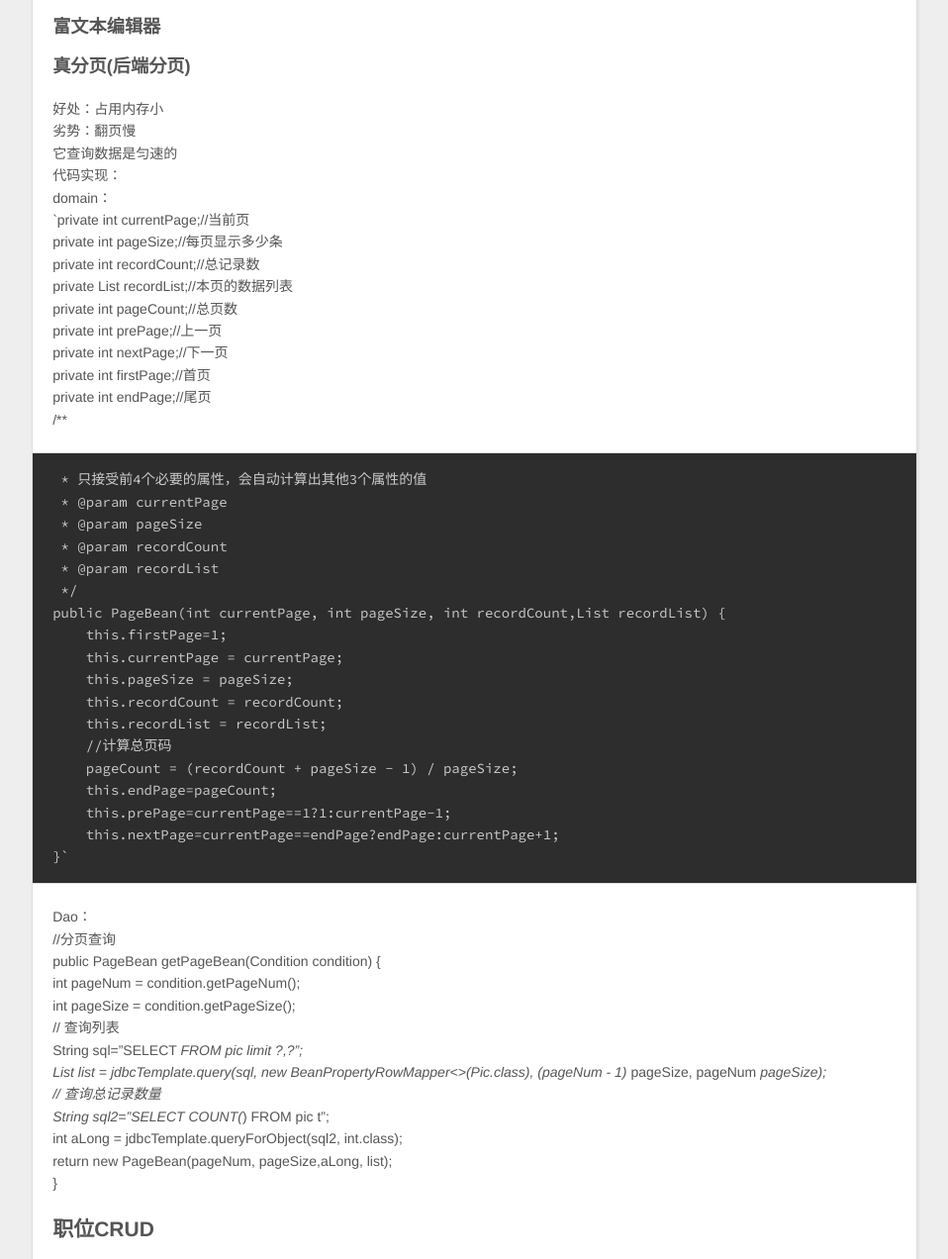
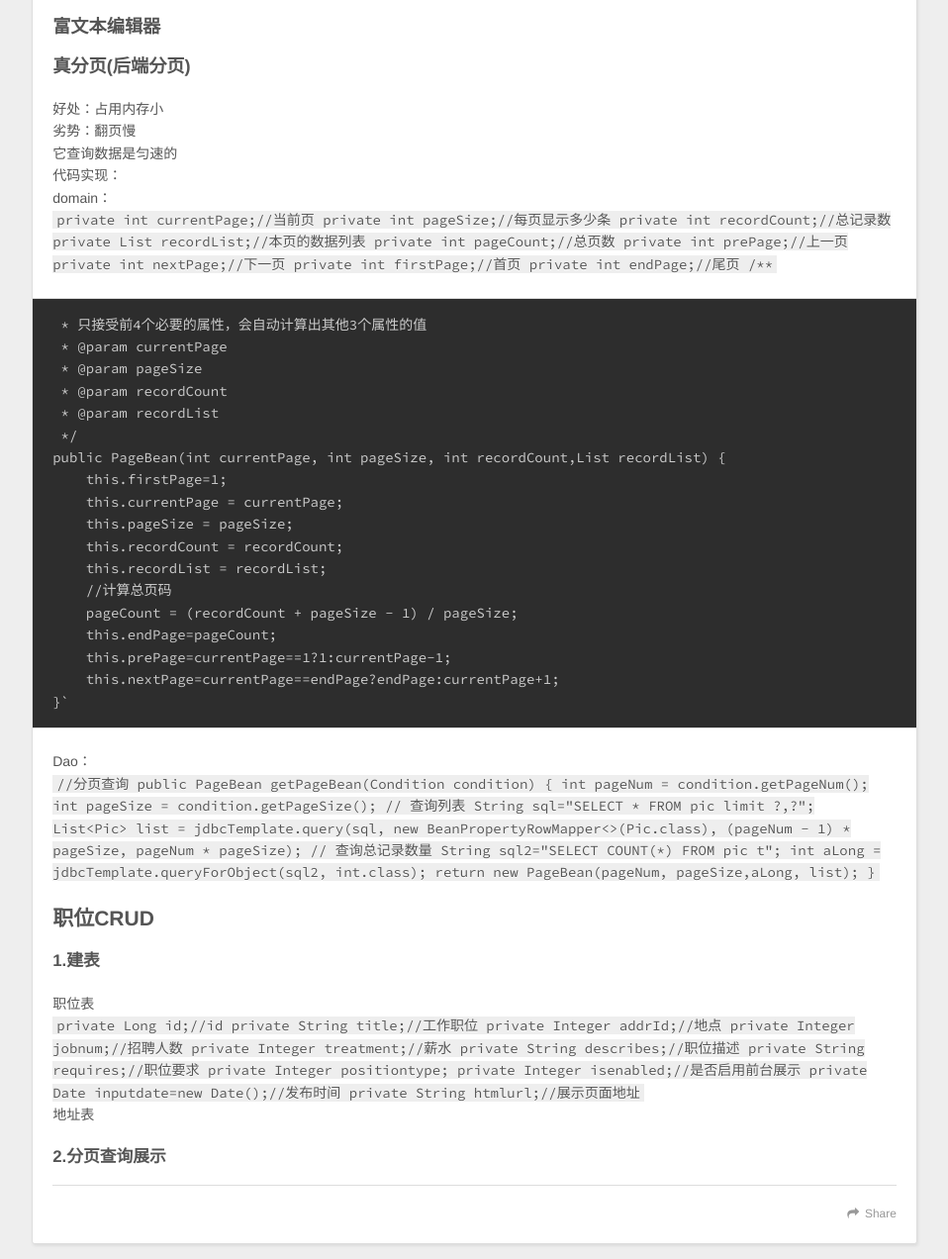
Before and after one commit to sunlei9/sunlei9.github.io, a plain HTML site: page 2019/05/31/CMS招聘网站/index.html in a window 1280 px wide. Shown: the part 1125-2397 px from the top of the page at 99% size, without its empty margins (8-966 px from the left). Drawn offline with nearby package versions, Linux system fonts and the light colour scheme.

Commit message:
Site updated: 2019-06-02 10:43:20

```diff
--- a/2019/05/31/CMS招聘网站/index.html
+++ b/2019/05/31/CMS招聘网站/index.html
@@ -12,7 +12,7 @@
 <meta property="og:site_name" content="SUN LEI">
 <meta property="og:description" content="CMS：CMS是”Content Management System”的缩写，意为”内容管理系统”。 一 项目介绍后台控制前台轮播图的展示 后台操作数据库轮播图后台控制前台职位展示 后台操作数据库职位 二 环境搭建Maven+spring+springMVC+springJDBC+mysql+Tomcat+bootstrap+jsp+jQuery 1.导包2.配置文件轮播CRUD1.domain/">
 <meta property="og:locale" content="zh-Hans">
-<meta property="og:updated_time" content="2019-06-02T02:34:35.002Z">
+<meta property="og:updated_time" content="2019-06-02T02:42:43.370Z">
 <meta name="twitter:card" content="summary">
 <meta name="twitter:title" content="CMS练习">
 <meta name="twitter:description" content="CMS：CMS是”Content Management System”的缩写，意为”内容管理系统”。 一 项目介绍后台控制前台轮播图的展示 后台操作数据库轮播图后台控制前台职位展示 后台操作数据库职位 二 环境搭建Maven+spring+springMVC+springJDBC+mysql+Tomcat+bootstrap+jsp+jQuery 1.导包2.配置文件轮播CRUD1.domain/">
@@ -99,7 +99,16 @@ private String intro;
 private boolean isenabled;
 //时间
 private Date inputdate = new Date();
-</code></pre><h3 id="富文本编辑器"><a href="#富文本编辑器" class="headerlink" title="富文本编辑器"></a>富文本编辑器</h3><h3 id="真分页-后端分页"><a href="#真分页-后端分页" class="headerlink" title="真分页(后端分页)"></a>真分页(后端分页)</h3><p>好处：占用内存小<br>劣势：翻页慢<br>它查询数据是匀速的<br>代码实现：<br>domain：<br>    `private int currentPage;//当前页<br>    private int pageSize;//每页显示多少条<br>    private int recordCount;//总记录数<br>    private List recordList;//本页的数据列表<br>    private int pageCount;//总页数<br>    private int prePage;//上一页<br>    private int nextPage;//下一页<br>    private int firstPage;//首页<br>    private int endPage;//尾页<br>    /**</p>
+</code></pre><h3 id="富文本编辑器"><a href="#富文本编辑器" class="headerlink" title="富文本编辑器"></a>富文本编辑器</h3><h3 id="真分页-后端分页"><a href="#真分页-后端分页" class="headerlink" title="真分页(后端分页)"></a>真分页(后端分页)</h3><p>好处：占用内存小<br>劣势：翻页慢<br>它查询数据是匀速的<br>代码实现：<br>domain：<br>    <code>private int currentPage;//当前页
+    private int pageSize;//每页显示多少条
+    private int recordCount;//总记录数
+    private List recordList;//本页的数据列表
+    private int pageCount;//总页数
+    private int prePage;//上一页
+    private int nextPage;//下一页
+    private int firstPage;//首页
+    private int endPage;//尾页
+    /**</code></p>
 <pre><code> * 只接受前4个必要的属性，会自动计算出其他3个属性的值
  * @param currentPage
  * @param pageSize
@@ -118,8 +127,29 @@ public PageBean(int currentPage, int pageSize, int recordCount,List recordList)
     this.prePage=currentPage==1?1:currentPage-1;
     this.nextPage=currentPage==endPage?endPage:currentPage+1;
 }`
-</code></pre><p>Dao：<br>    //分页查询<br>    public PageBean getPageBean(Condition condition) {<br>        int pageNum = condition.getPageNum();<br>        int pageSize = condition.getPageSize();<br>        // 查询列表<br>        String sql=”SELECT <em> FROM pic limit ?,?”;<br>        List<pic> list = jdbcTemplate.query(sql, new BeanPropertyRowMapper&lt;&gt;(Pic.class), (pageNum - 1) </pic></em> pageSize, pageNum <em> pageSize);<br>        // 查询总记录数量<br>        String sql2=”SELECT COUNT(</em>) FROM pic t”;<br>        int aLong = jdbcTemplate.queryForObject(sql2, int.class);<br>        return new PageBean(pageNum, pageSize,aLong, list);<br>    }</p>
-<h2 id="职位CRUD"><a href="#职位CRUD" class="headerlink" title="职位CRUD"></a>职位CRUD</h2><h4 id="1-建表"><a href="#1-建表" class="headerlink" title="1.建表"></a>1.建表</h4><p>职位表<br>    private Long id;//id<br>    private String title;//工作职位<br>    private Integer addrId;//地点<br>    private Integer jobnum;//招聘人数<br>    private Integer treatment;//薪水<br>    private String describes;//职位描述<br>    private String requires;//职位要求<br>    private Integer positiontype;<br>    private Integer isenabled;//是否启用前台展示<br>    private Date inputdate=new Date();//发布时间<br>    private String htmlurl;//展示页面地址<br>地点表</p>
+</code></pre><p>Dao：<br>    <code>//分页查询
+    public PageBean getPageBean(Condition condition) {
+        int pageNum = condition.getPageNum();
+        int pageSize = condition.getPageSize();
+        // 查询列表
+        String sql=&quot;SELECT * FROM pic limit ?,?&quot;;
+        List&lt;Pic&gt; list = jdbcTemplate.query(sql, new BeanPropertyRowMapper&lt;&gt;(Pic.class), (pageNum - 1) * pageSize, pageNum * pageSize);
+        // 查询总记录数量
+        String sql2=&quot;SELECT COUNT(*) FROM pic t&quot;;
+        int aLong = jdbcTemplate.queryForObject(sql2, int.class);
+        return new PageBean(pageNum, pageSize,aLong, list);
+    }</code></p>
+<h2 id="职位CRUD"><a href="#职位CRUD" class="headerlink" title="职位CRUD"></a>职位CRUD</h2><h4 id="1-建表"><a href="#1-建表" class="headerlink" title="1.建表"></a>1.建表</h4><p>职位表<br>    <code>private Long id;//id
+    private String title;//工作职位
+    private Integer addrId;//地点
+    private Integer jobnum;//招聘人数
+    private Integer treatment;//薪水
+    private String describes;//职位描述
+    private String requires;//职位要求
+    private Integer positiontype;
+    private Integer isenabled;//是否启用前台展示
+    private Date inputdate=new Date();//发布时间
+    private String htmlurl;//展示页面地址</code><br>地址表</p>
 <h4 id="2-分页查询展示"><a href="#2-分页查询展示" class="headerlink" title="2.分页查询展示"></a>2.分页查询展示</h4>
 
     </div>
```
Also changed, not shown: index.html (+33 -3 lines).
